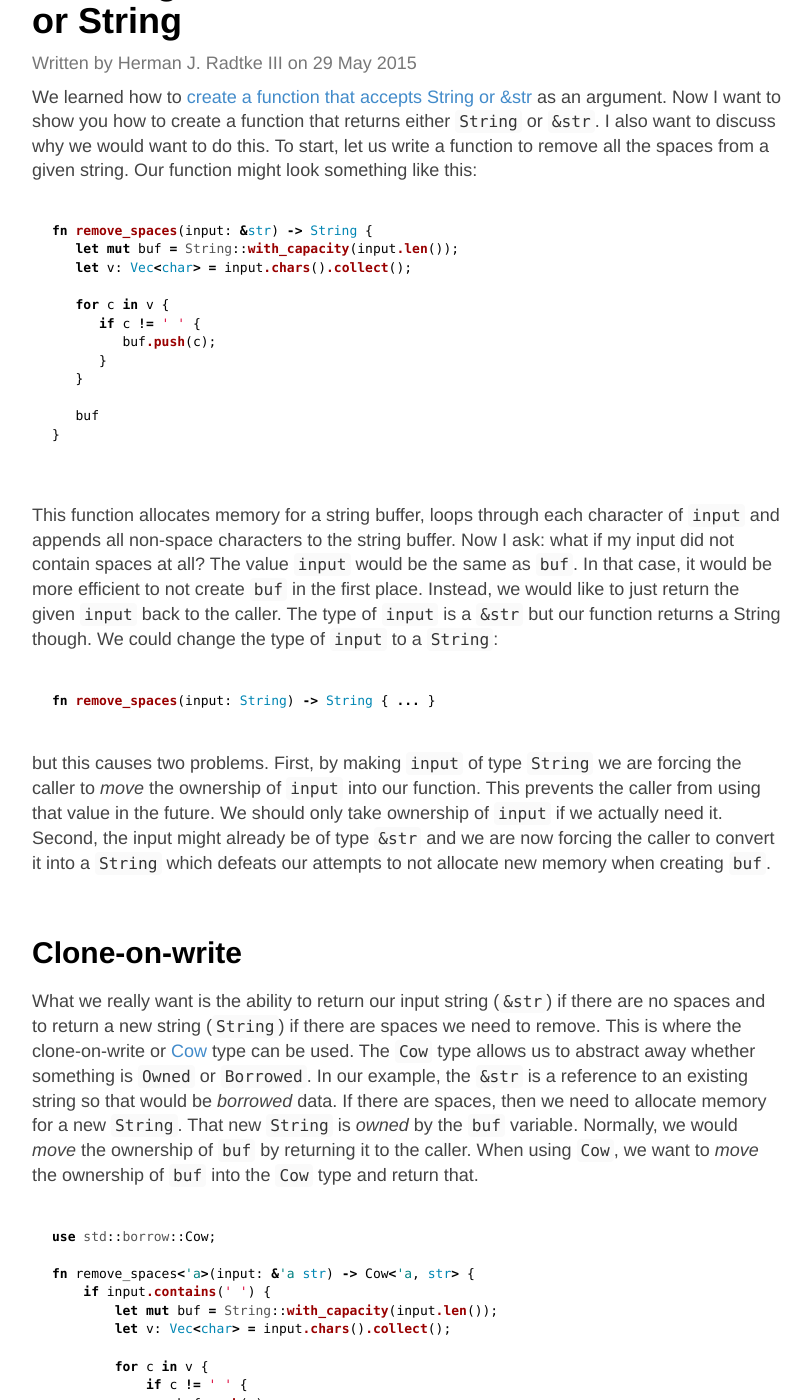
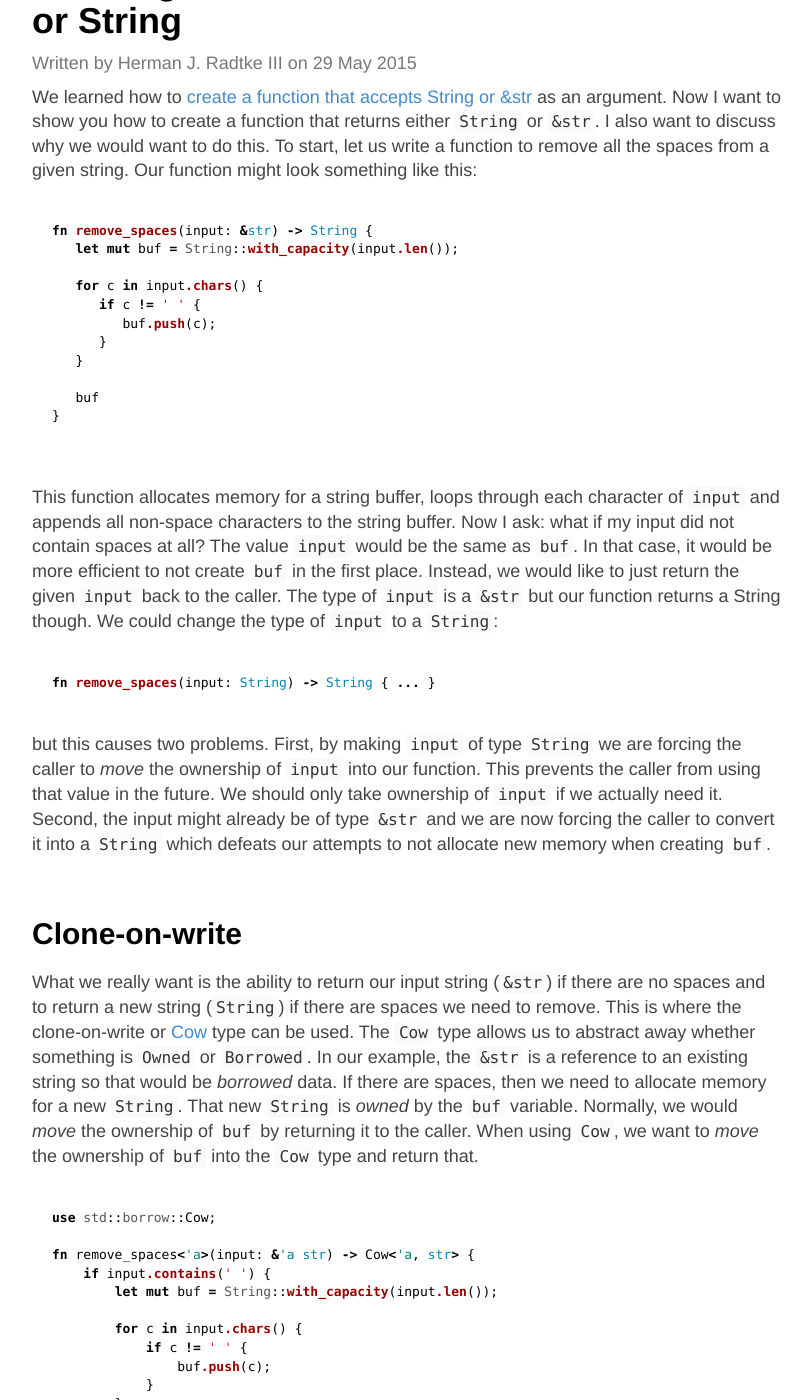
Before and after one commit to hjr3/hjr3.github.io, a Jekyll site: the page built from _posts/2015-05-29-creating-a-rust-function-that-returns-string-or-str.md, in a window 1280 px wide and 1400 px high, scrolled down 241 px. Shown: the whole window, without its empty margins (233-1045 px from the left). Built offline with Jekyll 4.4.1, drawn with Linux system fonts in a browser that asks for light colours.

Commit message:
Optimize .chars() loop

````diff
--- a/_posts/2015-05-29-creating-a-rust-function-that-returns-string-or-str.md
+++ b/_posts/2015-05-29-creating-a-rust-function-that-returns-string-or-str.md
@@ -13,9 +13,8 @@ We learned how to [create a function that accepts String or &str][Into<String>]
 ```rust
 fn remove_spaces(input: &str) -> String {
    let mut buf = String::with_capacity(input.len());
-   let v: Vec<char> = input.chars().collect();
 
-   for c in v {
+   for c in input.chars() {
       if c != ' ' {
          buf.push(c);
       }
@@ -44,9 +43,8 @@ use std::borrow::Cow;
 fn remove_spaces<'a>(input: &'a str) -> Cow<'a, str> {
     if input.contains(' ') {
         let mut buf = String::with_capacity(input.len());
-        let v: Vec<char> = input.chars().collect();
 
-        for c in v {
+        for c in input.chars() {
             if c != ' ' {
                 buf.push(c);
             }
````
